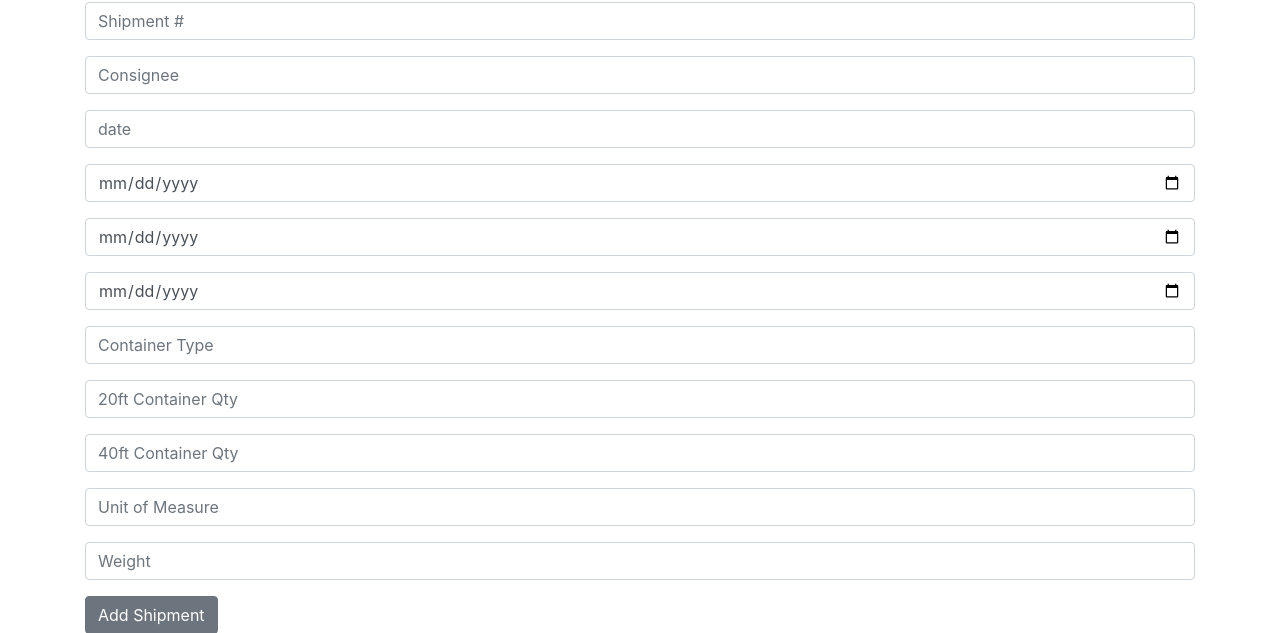
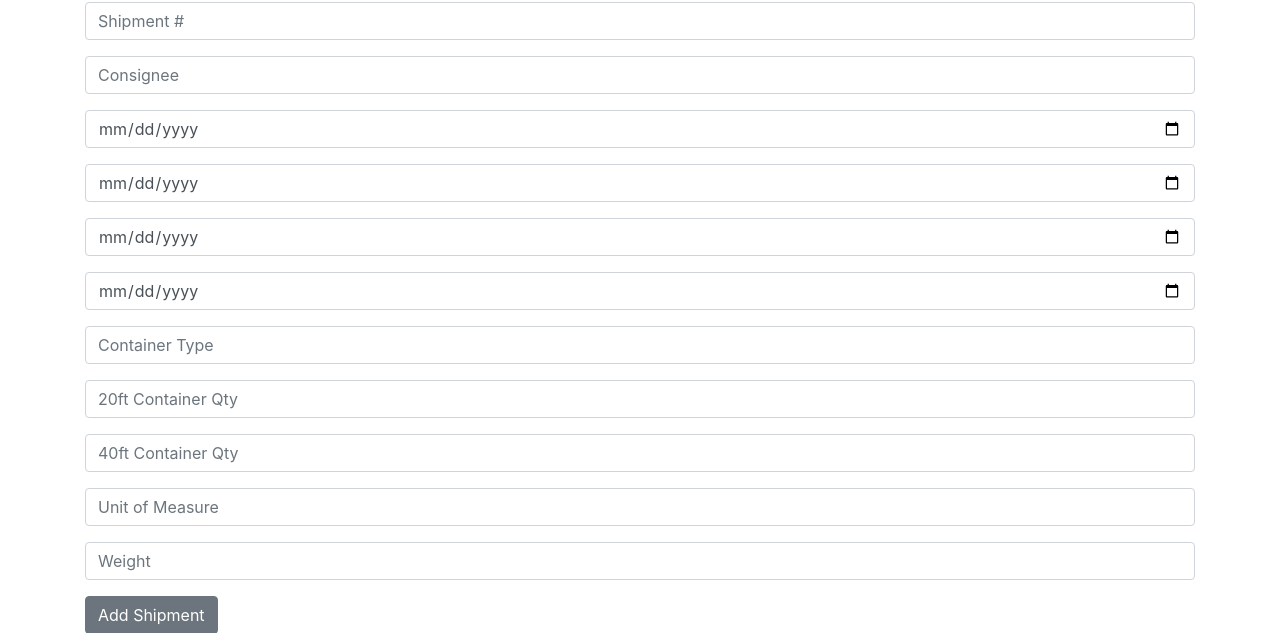
Before and after one commit to pmcquaid1/Dashboard, a Django app: page /add_shipment in a window 1280 px wide. Shown: the part 134-767 px from the top of the page. Run offline with Django 5.2, Linux system fonts and the light colour scheme; parts of the project's set-up code (start-up, migrations or seed data) failed here and were passed over.

Commit message:
fixed input type in add_shipment file for date field

```diff
--- a/dash_board/models.py
+++ b/dash_board/models.py
@@ -3,7 +3,7 @@ from django.db import models
 class Shipment(models.Model):
 	shipment_id = models.CharField(max_length= 50)
 	consignee = models.CharField(max_length= 50)
-	ata = models.DateField(max_length= 20)
+	ata = models.DateField(max_length= 15)
 	cargo_available = models.DateField(max_length= 20)
 	date_cleared = models.DateField(max_length= 20)
 	actual_delivery = models.DateField(max_length= 20)
--- a/dash_board/templates/add_shipment.html
+++ b/dash_board/templates/add_shipment.html
@@ -15,7 +15,7 @@
 		</div>
 
 		<div class="form-group">
-			<input type="text" class="form-control" id="exampleInputEmail1" aria-describedby="emailHelp" placeholder="date" name="ata">
+			<input type="date" class="form-control" id="exampleInputEmail1" aria-describedby="emailHelp" placeholder="Actual Arrival" name="ata">
 		</div>
 
 		<div class="form-group">
```
